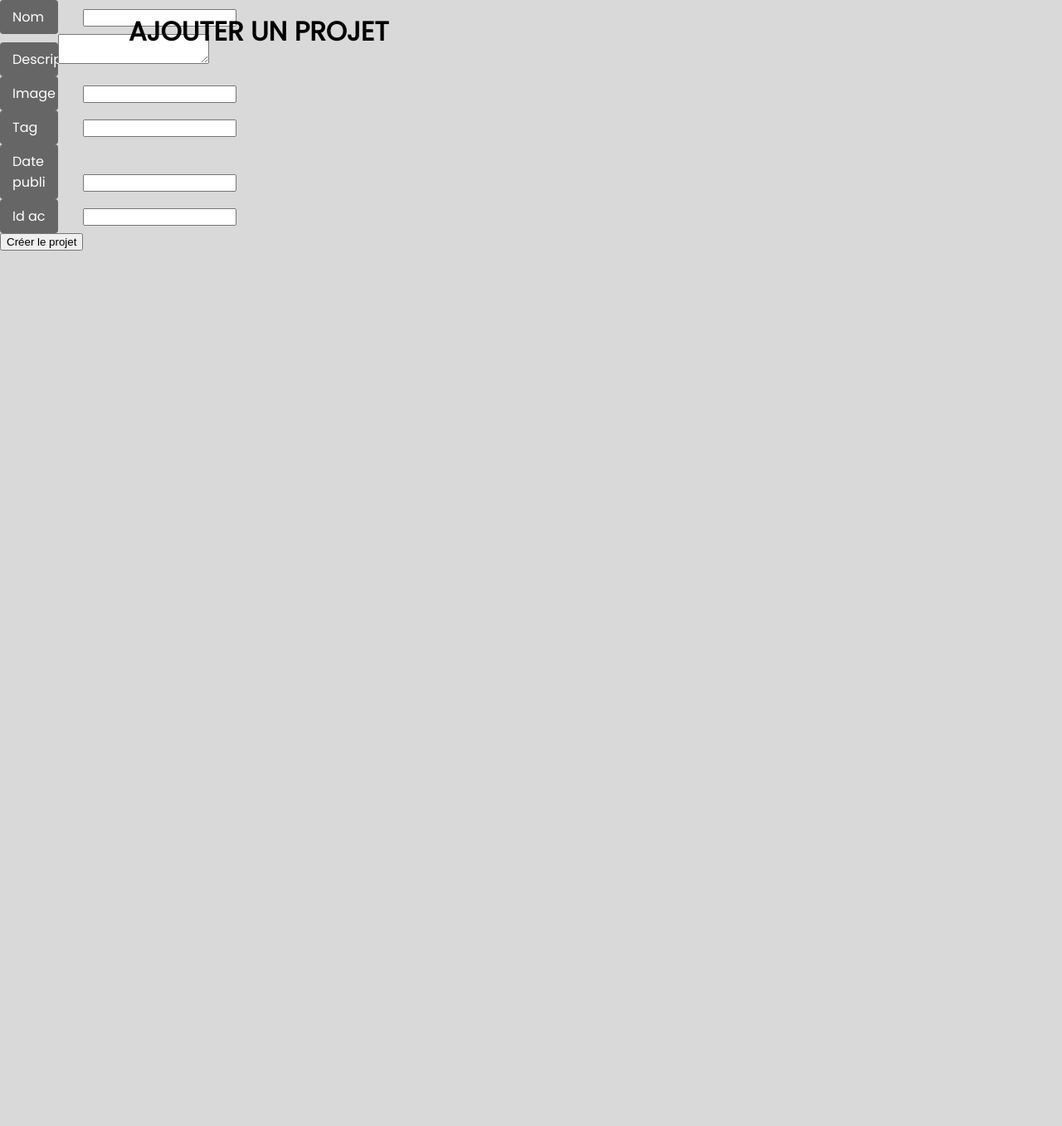
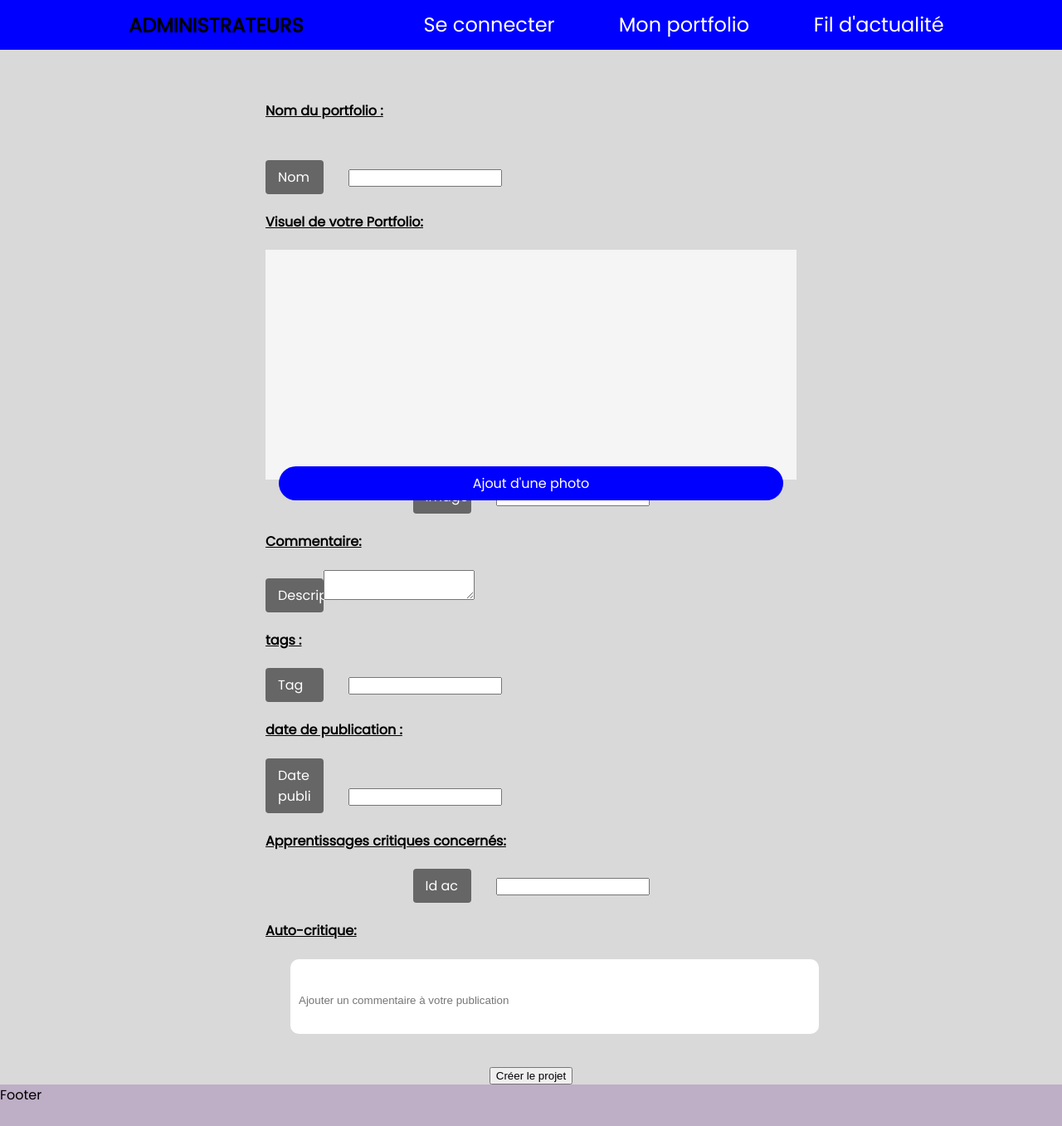
Before and after one commit to AlexandreBasei/symfolio, a Symfony app: template templates/projet/add_proj.html.twig in a window 1280 px wide. Shown: the whole page at 83% size. Before the commit the page ends 302 px from the top, so only its background shows below. Run offline with Twig, Linux system fonts and the light colour scheme; the template is opened without the code that fills it, so the values that code supplies are empty; form fields are guessed from the names that the template uses; some libraries are stand-ins or nearby versions.

Commit message:
ADD proj créa

```diff
--- a/templates/projet/add_proj.html.twig
+++ b/templates/projet/add_proj.html.twig
@@ -1,5 +1,3 @@
-<h1>Ajouter un projet</h1>
-
 <!DOCTYPE html>
 <html lang="en">
 
@@ -9,20 +7,146 @@
    <meta http-equiv="X-UA-Compatible" content="IE=edge">
    <meta name="viewport" content="width=device-width, initial-scale=1.0">
    <title>Portfolio</title>
-   <link rel="stylesheet" href="./css/pf.css">
-   <link rel="stylesheet" href="./css/burger.css">
-   <link rel="stylesheet" href="./css/button.css">
    <link rel="stylesheet" href="{{ asset('css/pf.css') }}">
   <link rel="stylesheet" href="{{ asset('css/burger.css') }}">
   <link rel="stylesheet" href="{{ asset('css/button.css') }}">
+  <script src="{{ asset('js/menu_mobile.js')}}"></script>
+   <!-- <link rel="stylesheet" href="{{ asset('css/accueil.css') }}"> -->
 </head>
 
+
+<body>
+   <header>
+       <nav>
+        <a href="#" class="home"><lord-icon
+            src="https://cdn.lordicon.com/slduhdil.json"
+            trigger="hover"
+            colors="primary:#f5f5f5"
+            colors="primary:#121331"
+            state="hover-2"
+            style="width:30px;height:30px">
+        </lord-icon></a>
+
+        <div>
+            <h1>administrateurs</h1>
+        </div>
+
+        <ul id="menu_deroulant">
+            <li><a href="#" class="arrow"><lord-icon
+                src="https://cdn.lordicon.com/jxwksgwv.json"
+                trigger="hover"
+                colors="primary:#f5f5f5"
+                state="hover-3"
+                target=".arrow"
+                style="width:25px;height:25px">
+            </lord-icon>Se connecter</a></li>
+            <li><a href="#" class="page"><lord-icon
+                src="https://cdn.lordicon.com/ogkplaef.json"
+                trigger="hover"
+                colors="primary:#f5f5f5"
+                target=".page"
+                style="width:25px;height:25px">
+            </lord-icon>Mon portfolio</a></li>
+            <li><a href="#" class="book"><lord-icon
+                src="https://cdn.lordicon.com/qvbrkejx.json"
+                trigger="morph"
+                colors="primary:#f5f5f5"
+                target=".book"
+                style="width:25px;height:25px">
+            </lord-icon>Fil d'actualité</a></li>
+        </ul>
+
+           <div class="menu_burger" id="menu_burger"></div>
+
+       </nav>
+   </header>
+
+
+
+
+   <main>
+       <section>
         {{ form_start(projForm) }}
+           <article class="porfolio">
+                <h4>Nom du portfolio :</h4>
+                <br/>
                 {{ form_row(projForm.nom) }}
+
+               <h4>Visuel de votre Portfolio:</h4>
+               <div id="bg-img-fp">
+                   <img id="image-preview">
+               </div>
+               <div id="centerfile">
+                    {{ form_row(projForm.image) }}
+                   <label for="file-input" class="custom-file-button">Ajout d'une photo</label>
+               </div>
+               </article>
+
+
+           <article>
+               <h4>Commentaire:</h4>
                {{ form_row(projForm.description) }}
-    {{ form_row(projForm.image) }}
+
+
+           </article>
+
+            <article>
+                <h4>tags :</h4>
+
                 {{ form_row(projForm.tag) }}
+            </article>
+            <h4>date de publication :</h4>
             {{ form_row(projForm.date_publi) }}
+
+            <article>
+
+            </article>
+           <article>
+
+
+               <h4>Apprentissages critiques concernés:</h4>
+
+            <div class="first">
                 {{ form_row(projForm.idAc) }}
+            </div>
+
+            <!-- <div class="second">
+               <input type="checkbox" name="AC5" id="">
+               <label for="ac">AC 5</label>
+
+               <input type="checkbox" name="AC6" id="">
+               <label for="ac">AC 6</label>
+
+               <input type="checkbox" name="AC7" id="">
+               <label for="ac">AC 7</label>
+
+               <input type="checkbox" name="AC8" id="">
+               <label for="ac">AC 8</label>
+            </div> -->
+
+           </article>
+
+           <article>
+
+
+               <h4>Auto-critique:</h4>
+               <input type="textarea" placeholder="Ajouter un commentaire à votre publication"></input>
+
+
+           </article>
+
+
+           <section>
             <button type="submit" class="btn">Créer le projet</button>
+        </section>
         {{ form_end(projForm) }}
+       </section>
+   </main>
+   <footer><span>Footer</span></footer>
+
+
+
+</body>
+
+
+</html>
```
Also changed, not shown: templates/projet/pf.html (+28 -78 lines). Lines whose indentation alone changed are shown as unchanged.
